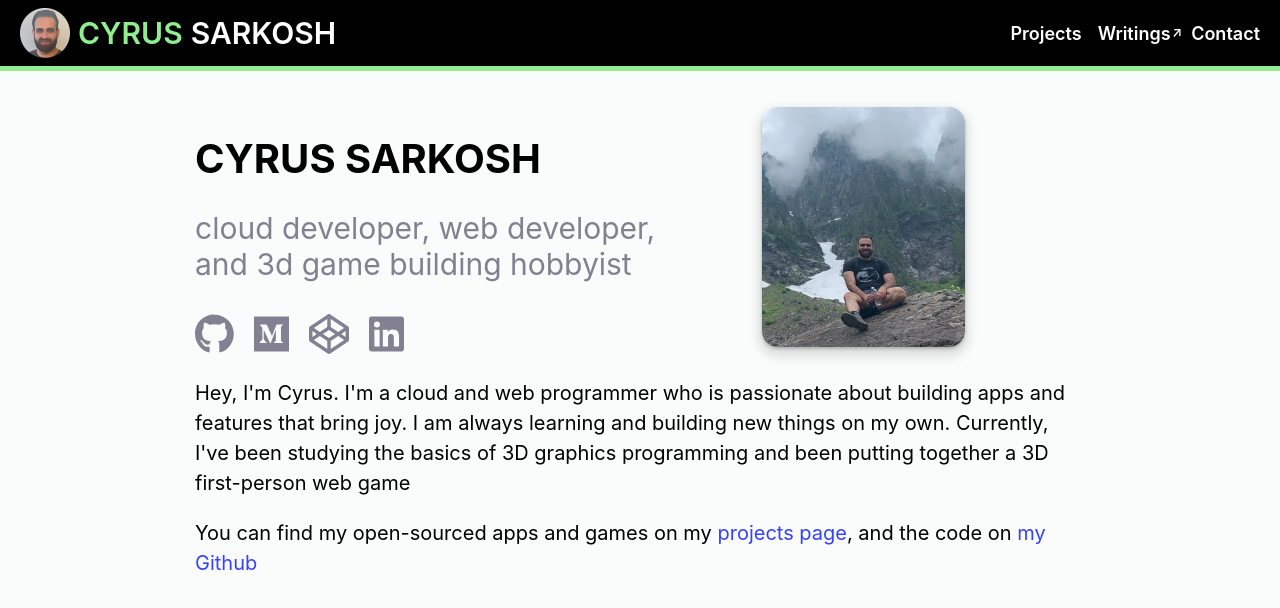
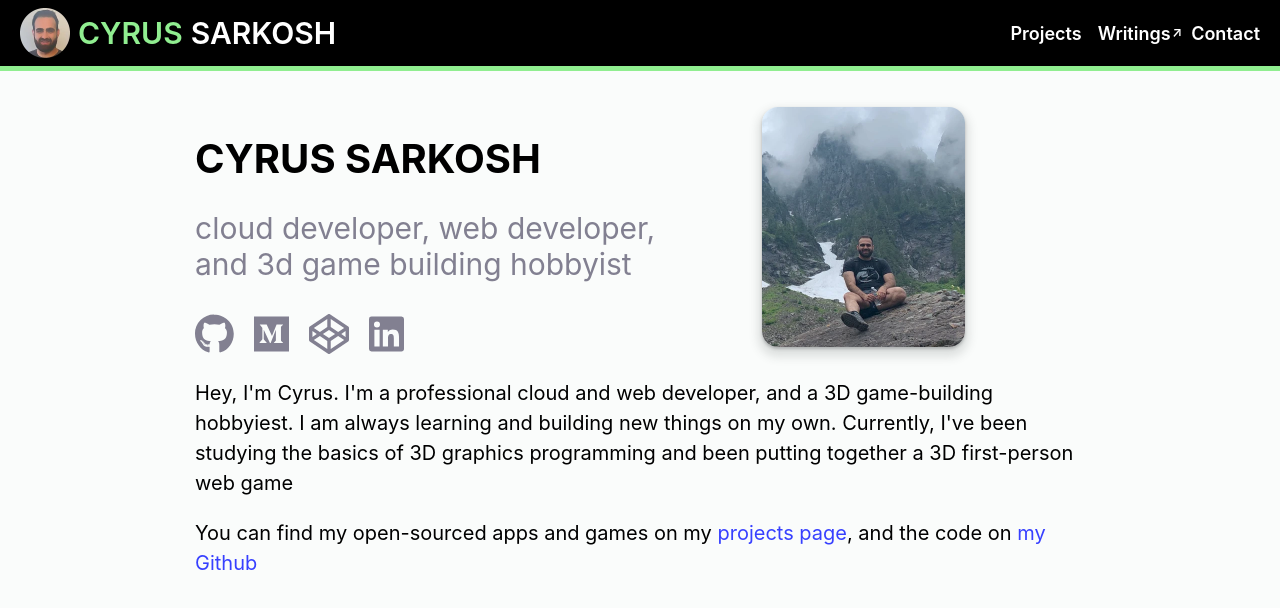
Before and after one commit to csarkosh/portfolio-site, a React (Create React App) app: page / in a window 1280 px wide. Shown: the top 608 px of the page. Built offline with nearby package versions, Linux system fonts and the light colour scheme.

Commit message:
Update Home.js

```diff
--- a/src/Home.js
+++ b/src/Home.js
@@ -26,11 +26,11 @@ export default function() {
                 </div>
             </div>
             <p>
-                Hey, I'm Cyrus. I'm a cloud and web programmer who is passionate about
-                building apps and features that bring joy. I am always learning and
-                building new things on my own. Currently, I've been studying the
-                basics of 3D graphics programming and been putting together a 3D
-                first-person web game
+                Hey, I'm Cyrus. I'm a professional cloud and web developer, and a
+                3D game-building hobbyiest. I am always learning and building new
+                things on my own. Currently, I've been studying the basics of 3D
+                graphics programming and been putting together a 3D first-person
+                web game
             </p>
             <p>
                 You can find my open-sourced apps and games on my <Link to={PROJECTS_PATH}>projects page</Link>, and
```
